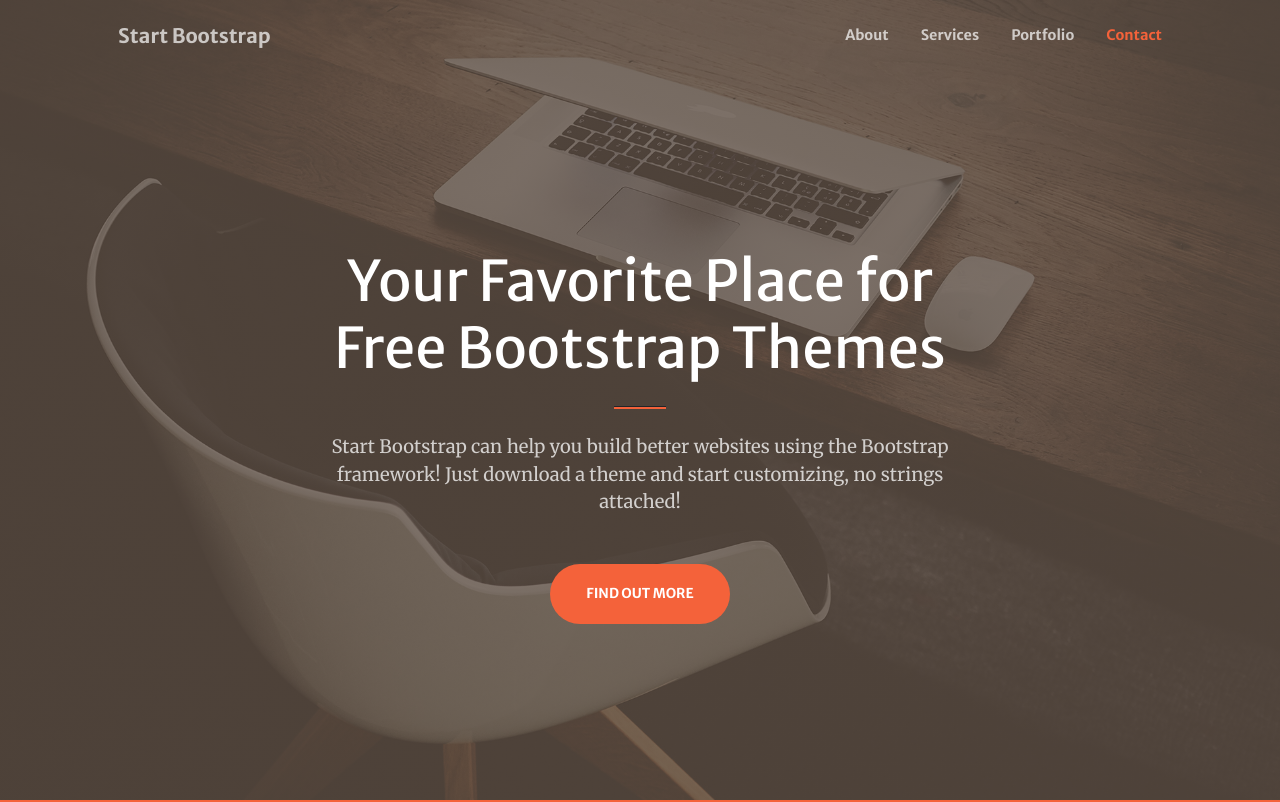
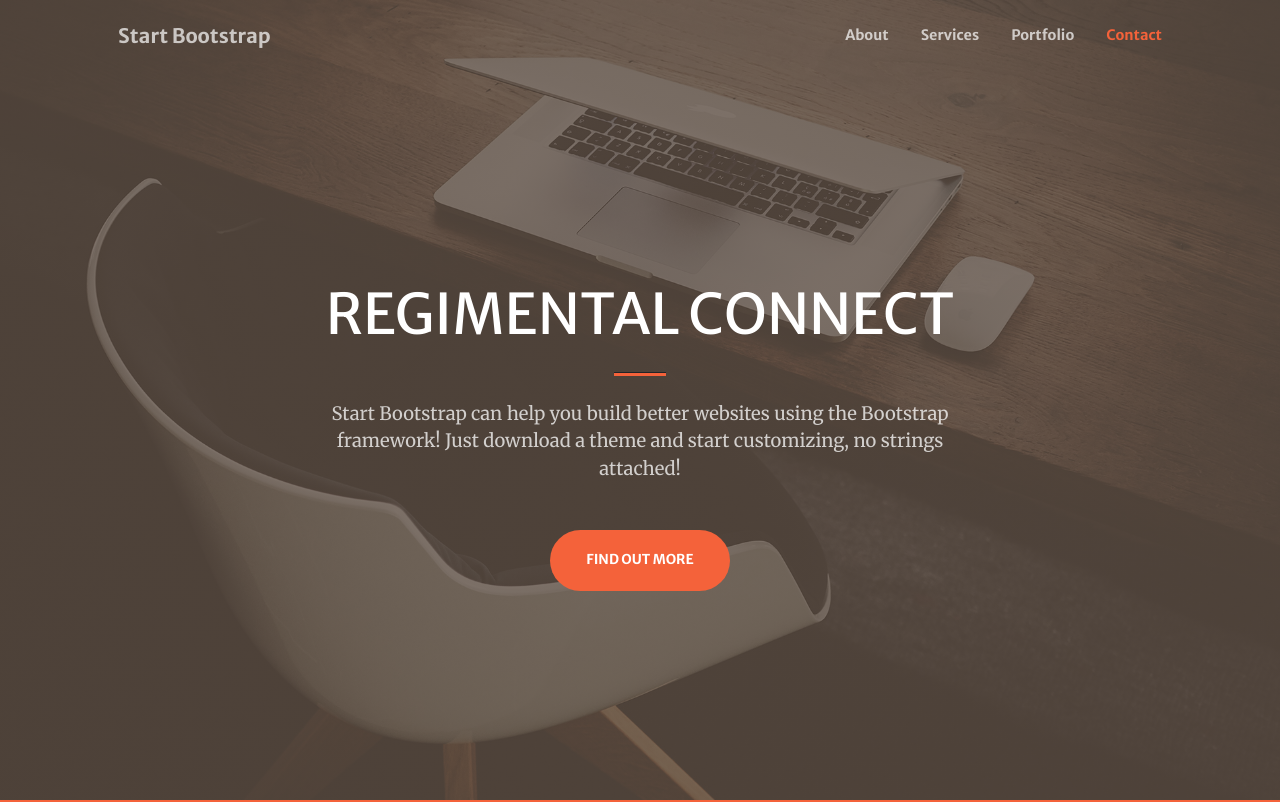
Before and after one commit to Taehillah/Regmental_Assist, a plain HTML site: page index.html in a window 1280 px wide. Shown: the top 802 px of the page. Drawn offline with nearby package versions, Linux system fonts and the light colour scheme; some packages are replaced by stand-ins of ours; a script that the page names is missing.

Commit message:
Rename the H tag

```diff
--- a/index.html
+++ b/index.html
@@ -39,7 +39,7 @@
             <div class="container px-4 px-lg-5 h-100">
                 <div class="row gx-4 gx-lg-5 h-100 align-items-center justify-content-center text-center">
                     <div class="col-lg-8 align-self-end">
-                        <h1 class="text-white font-weight-bold">Your Favorite Place for Free Bootstrap Themes</h1>
+                        <h1 class="text-white font-weight-bold">REGIMENTAL CONNECT</h1>
                         <hr class="divider" />
                     </div>
                     <div class="col-lg-8 align-self-baseline">
```
